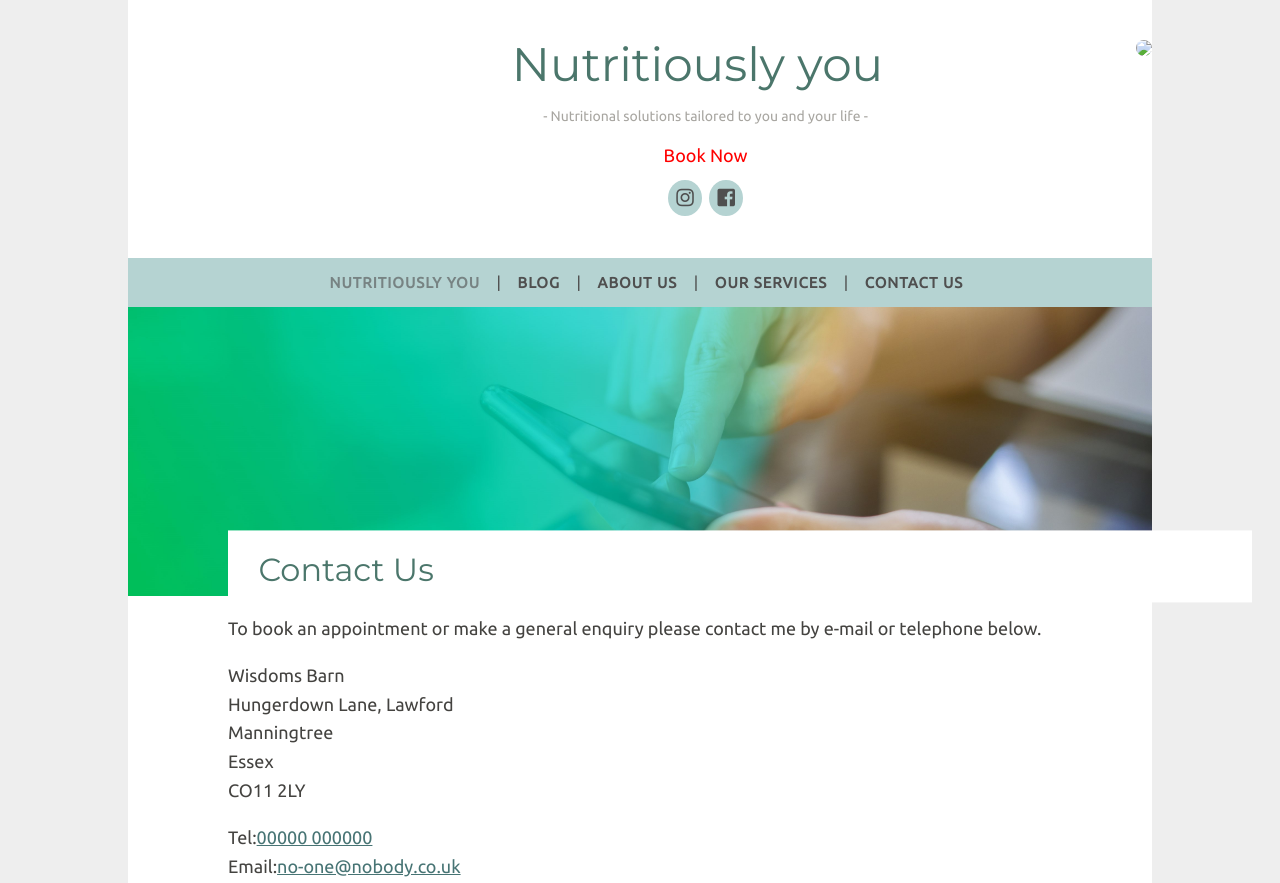
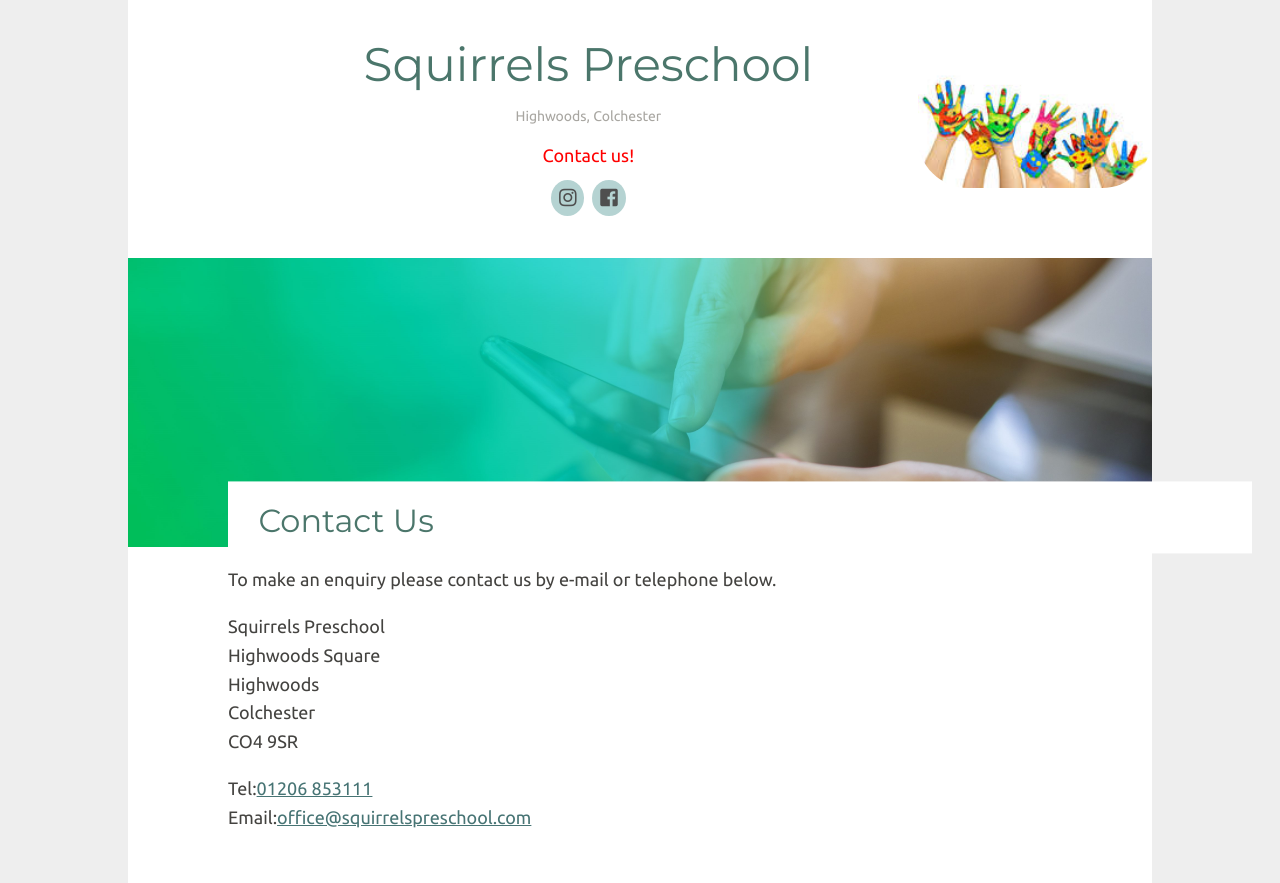
Before and after one commit to Alexander-Jay101/Alexander-Jay.github.io, a plain HTML site: page contact-us.html in a window 1280 px wide. Shown: the top 883 px of the page. Drawn offline with Linux system fonts and the light colour scheme; grey boxes are pictures that could not be loaded.

Commit message:
contact update

```diff
--- a/contact.html
+++ b/contact-us.html
@@ -5,7 +5,9 @@
 	<!-- Device scale -->
 	<meta name="viewport" content="width=device-width, initial-scale=1">
 	<!-- Title -->
-	<title>Nutritiously you &#8211; Nutritional solutions tailored to you and your life</title>
+	<title>Squirrels Preschool</title>
+	<meta name="description" content="We are a thriving preschool located within the St Johns and Highwoods Community Centre. Our Mission is to offer all children equal opportunity to learn through play in a safe, stimulating and nurturing environment - inspiring awe and wonder and helping to prepare children for their next steps in learning"/>
+	<meta name="keywords" content="Preschool,Colchester,Kids,School, Pre-School, Ofsted, Essex, Child"/>
 	<!-- Google fonts -->
 	<link href="https://fonts.googleapis.com/css?family=Montserrat|Ubuntu" rel="stylesheet">
 
@@ -18,26 +20,26 @@
 	<script type="text/javascript">
 		// Social media alert
 		function social(){
-			alert("Sorry, this page either doesn't exist yet or I haven't added in the link.")
+			alert("Sorry, this page doesn't exist yet, it's undergoing development")
 		}
 	</script>
 </head>
 <body>
 	<div class="headerBox">
-	<div class="siteLogo"><img src="images\logo.png" height="150px"></div>
+		<div class="siteLogo"><img src="images\little-squirrels.jpeg" height="150px"></div>
 		<div class="siteTitle">
-		<a href="https://alexander-jay101.github.io" rel="home" > Nutritiously you</a>
+			<a href="https://squirrelspreschool.com" rel="home" >Squirrels Preschool</a>
 		</div>
 		<div class="siteDescription">
-		<p> - Nutritional solutions tailored to you and your life - </p>
-		<a href="https://alexander-jay101.github.io/contact.html" style="font-size: 18px; color: #f00;">Book Now</a>
+			<p>Highwoods, Colchester</p>
+			<a href="https://squirrelspreschool.com/contact.html" style="font-size: 18px; color: #f00;">Contact us!</a>
 		</div>
 		<div class="socialMenu">
 			<i class="fab fa-instagram fa-2x" onclick="social()" alt="Instagram" title="Instagram"></i>
 			<i class="fab fa-facebook-square fa-2x" onclick="social()" alt="Facebook" title="Facebook"></i>
 		</div>
 	</div>
-<div class="mainNav">
+<!-- <div class="mainNav">
 	<ul id="Mobile">
 		<li>
 			<p onclick="menu()">Menu &#9776;</p>
@@ -77,7 +79,7 @@
 		<li>|</li>
 		<li>
 			<a title="About | Nutritiously you" onclick="social()">About us</a>
-			<!-- <ul class="subMenu">
+			<ul class="subMenu">
 				<li>
 					<a href="https://alexanderjay-101.github.io/your-appointment/">Your appointment</a>
 				</li>
@@ -87,7 +89,7 @@
 				<li>
 					<a href="https://alexanderjay-101.github.io/about-nutritional-therapy/">About nutritional therapy</a>
 				</li>
-			</ul> -->
+			</ul>
 		</li>
 		<li>|</li>
 		<li>
@@ -98,7 +100,7 @@
 			<a title="Nutritiously you | Contact" href="https://alexander-jay101.github.io/contact.html">Contact us</a>
 		</li>
 	</ul>
-</div>
+</div> -->
 <div class="content">
 	<div class="primaryContainer">
 		<div class="contactImageBox">
@@ -109,18 +111,18 @@
 		</header>
 		<div class="contactContent">
 			<p>
-				To book an appointment or make a general enquiry please contact me by e-mail or telephone below.
+				To make an enquiry please contact us by e-mail or telephone below.
 			</p>
 			<p>
-				Wisdoms Barn <br> Hungerdown Lane, Lawford <br> Manningtree <br> Essex <br> CO11 2LY
+				Squirrels Preschool <br> Highwoods Square<br> Highwoods <br> Colchester <br> CO4 9SR
 			</p>
 			<p>
-				Tel:<a href="tel:00000 000000">00000 000000</a>
+				Tel:<a href="tel:01206 853111">01206 853111</a>
 				<br />
-				Email:<a href="mailto:no-one@nobody.co.uk">no-one@nobody.co.uk</a>
+				Email:<a href="mailto:office@squirrelspreschool.com">office@squirrelspreschool.com</a>
 			</p>
 			<div class="map">
-				<iframe src="https://www.google.com/maps/embed?pb=!1m18!1m12!1m3!1d3615.674584792467!2d1.0175651077807213!3d51.9323672635578!2m3!1f0!2f0!3f0!3m2!1i1024!2i768!4f13.1!3m3!1m2!1s0x47d90ed29115cfbd%3A0xd61c8c7046a3784c!2sHungerdown+Ln!5e0!3m2!1sen!2suk!4v1537206680852" width="600" height="450" frameborder="0" style="border:0" allowfullscreen></iframe>
+				<iframe src="https://www.google.com/maps/embed?pb=!1m18!1m12!1m3!1d2461.256993014667!2d0.9166846163457851!3d51.91102218893144!2m3!1f0!2f0!3f0!3m2!1i1024!2i768!4f13.1!3m3!1m2!1s0x47d905b67587c3f9%3A0xd98fb405451293de!2sHighwoods%20Community%20Centre!5e0!3m2!1sen!2suk!4v1635958081619!5m2!1sen!2suk" width="800" height="600" style="border:0;" allowfullscreen="" loading="lazy"></iframe>
 						</div>
 		</div>
 		<hr />
@@ -150,10 +152,8 @@
 		<div class="socialMenu">
 			<i class="fab fa-instagram fa-2x" onclick="social()" alt="Instagram" title="Instagram"></i>
 			<i class="fab fa-facebook-square fa-2x" onclick="social()" alt="Facebook" title="Facebook"></i>
-			<i class="fab fa-twitter-square fa-2x" onclick="social()" alt="Twitter" title="Twitter"></i>
-			<i class="fab fa-flickr fa-2x" onclick="social()" alt="Flickr" title="Flickr"></i>
 		</div>
-		<p>Designed and built by Alexander Jay &copy; 2018</p>
+		<p>Designed and built by Alexander Jay &copy; 2021</p>
 	</footer>
 </div>
 </body>
```
Also changed, not shown: 1 other file. Lines whose indentation alone changed are shown as unchanged.
